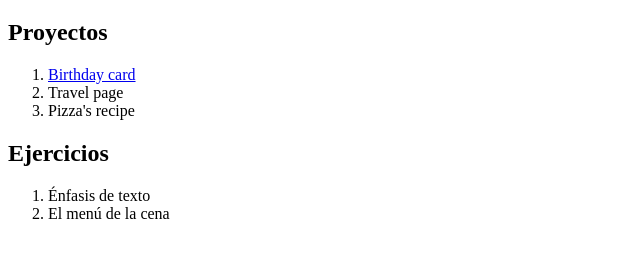
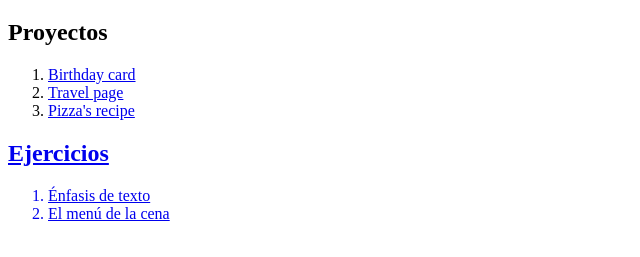
Before and after one commit to smaliyajax10/smaliyajax10.github.io, a plain HTML site: page index.html in a window 1280 px wide. Shown: the part 61-318 px from the top of the page, without its empty margins (0-640 px from the left). Drawn offline with Linux system fonts and the light colour scheme.

Commit message:
Update index.html

```diff
--- a/index.html
+++ b/index.html
@@ -9,8 +9,8 @@
 		<h2>Proyectos</h2>
 			<ol>
 				<li><a href="/proyectos/Tarjetadefelicitacion.html">Birthday card</a></li>
-				<li>Travel page</li>
-				<li>Pizza's recipe</li>
+				<li><a href="/proyectos/Webdeviajes.html">Travel page</li>
+				<li><a href="/proyectos/Libroderecetas.html">Pizza's recipe</li>
 			</ol>
 		<h2>Ejercicios</h2>
 			<ol>
```
